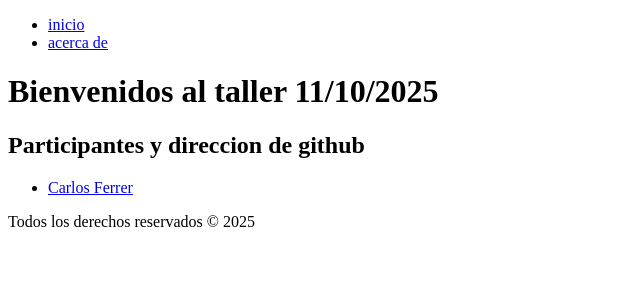
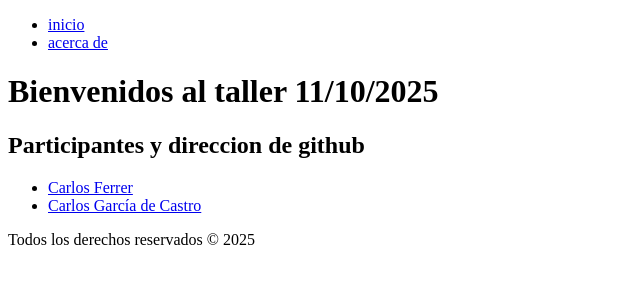
Before and after one commit to prof-acenaga/taller-github, a plain HTML site: page index.html in a window 1280 px wide. Shown: the whole page, without its empty margins (0-640 px from the left). Drawn offline with Linux system fonts and the light colour scheme.

Commit message:
Agrego mi nombre y enlace de GitHub al index.html

```diff
--- a/index.html
+++ b/index.html
@@ -16,6 +16,9 @@
     <h2>Participantes y direccion de github</h2>
     <ul>
         <li><a href="https://github.com/acenaga/">Carlos Ferrer</a></li>
+
+        <li><a href="https://github.com/garciadecastro">Carlos García de Castro</a></li>
+
     </ul>
 </body>
 <footer>
```
